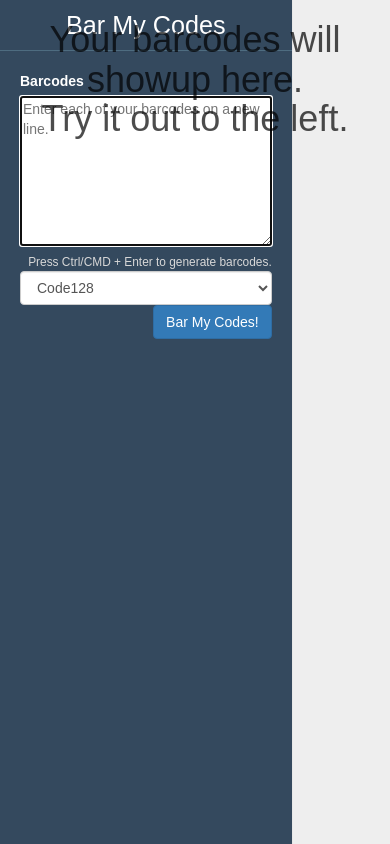
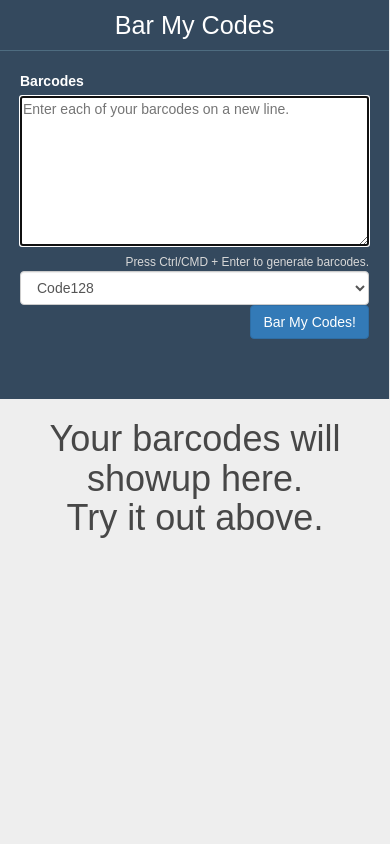
Before and after one commit to robyparr/barmycodes-legacy, a Flask app: page / in a window 390 px wide. Run offline with Flask 2, Linux system fonts and the light colour scheme; some libraries are stand-ins or nearby versions.

Commit message:
UI fixes for mobile devices.

```diff
--- a/barmycodes/static/css/style.css
+++ b/barmycodes/static/css/style.css
@@ -33,15 +33,6 @@ small {
 /*
  * Sidebar styles
  */
-@media(min-width: $screen-md-min) {
-    .sidebar {
-        position: fixed;
-        top: 0px;
-        bottom: 0;
-        left: 0;
-    }
-}
-
 .sidebar {
     background-color: #34495e;
     border-right: 1px solid #e7e7e7;
@@ -88,9 +79,31 @@ small {
 /*
  * No content styles
  */
-.no-content {
+.no-content, .no-content-above {
 	text-align: center;
 	color: RGBA(0, 0, 0, 0.70);
+}
+
+.no-content-above {
+    display: none;
+}
+
+@media(max-width: 991px) {
+    .sidebar {
+        position: relative;
+        top: 0;
+        left: 0;
+        right: 0;
+        bottom: auto;
+    }
+
+    .no-content-above {
+        display: block;
+    }
+
+    .no-content {
+        display: none;
+    }
 }
 
 img {
--- a/barmycodes/templates/index.html
+++ b/barmycodes/templates/index.html
@@ -131,6 +131,10 @@
                 Your barcodes will showup here.<br />
                 Try it out to the left.
             </h1>
+            <h1 class="no-content-above">
+                Your barcodes will showup here.<br />
+                Try it out above.
+            </h1>
         {% endif %}
     </div>
 
```
